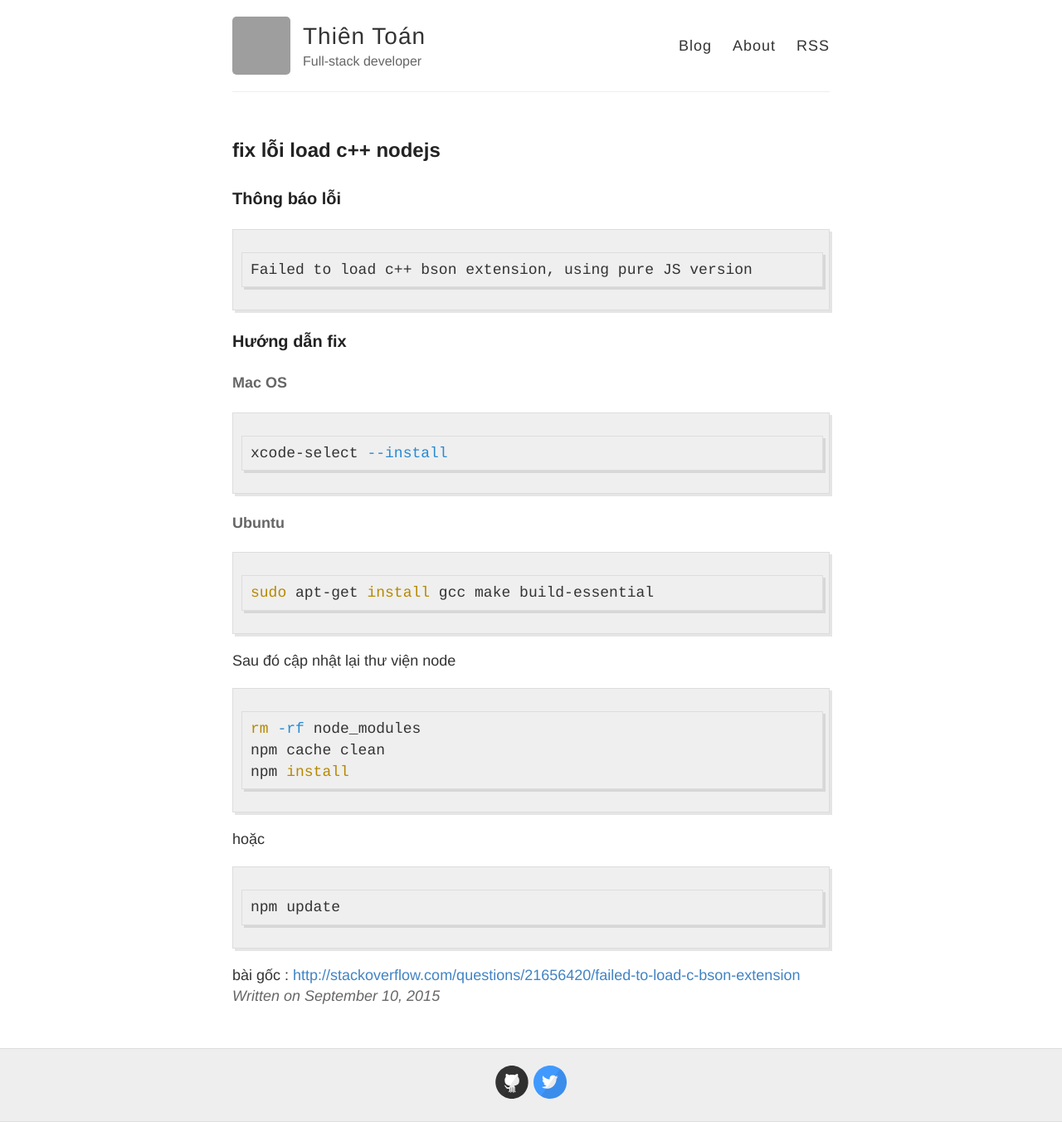
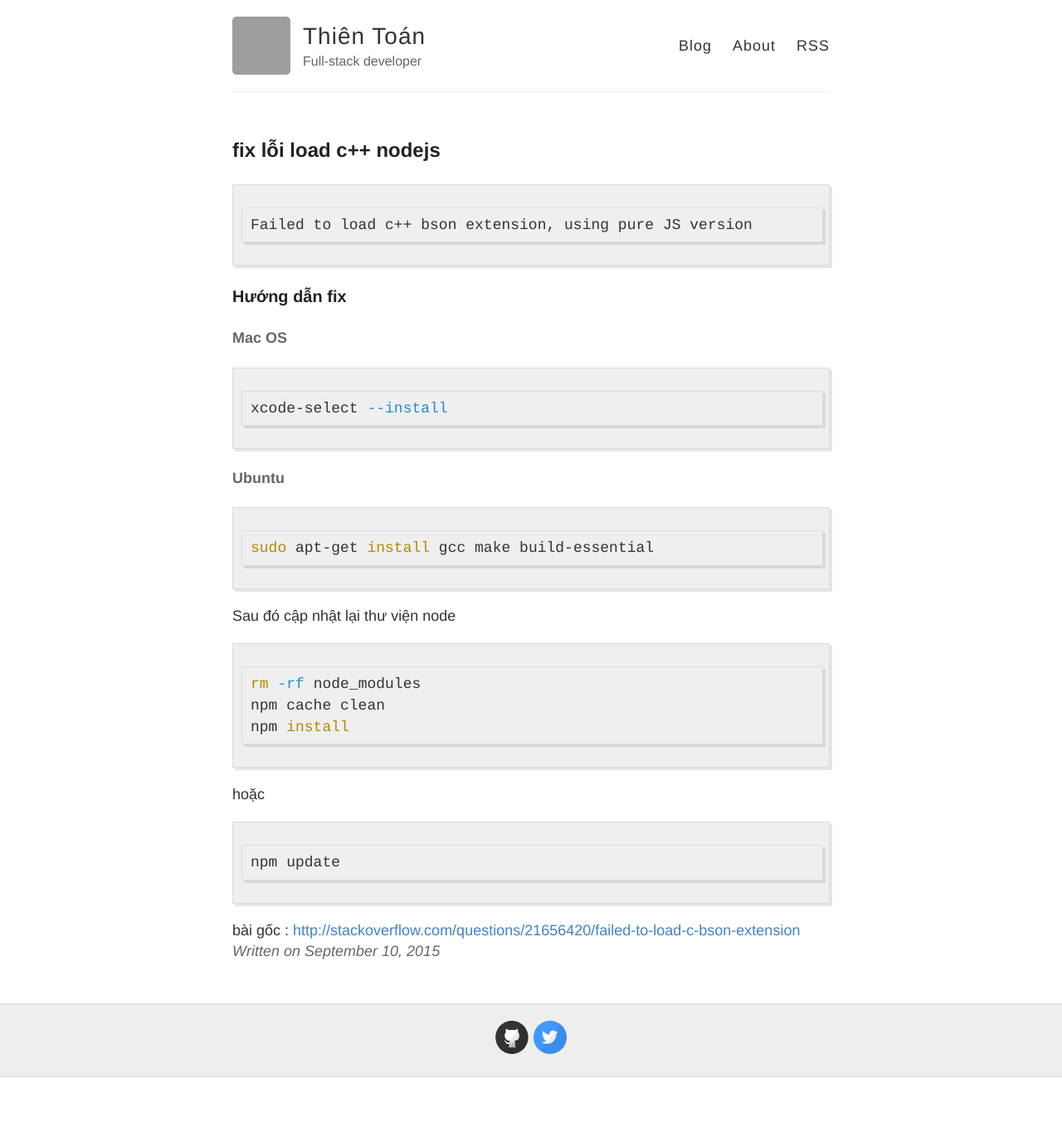
Before and after one commit to phongdpn1995/toanalien.github.io, a Jekyll site: the page built from _posts/2015-9-10-fix-load-c-nodejs.md, in a window 1280 px wide. Shown: the whole page at 83% size. Built offline with Jekyll 4.4.1, drawn with Linux system fonts in a browser that asks for light colours; Markdown is read by kramdown in place of the engine named in the settings; comment, search, counter and statistics services are not loaded; after the commit the page ends 1298 px from its top, so only the background shows below that; grey boxes are pictures that could not be loaded.

Commit message:
update fix c++ nodejs

````diff
--- a/_posts/2015-9-10-fix-load-c-nodejs.md
+++ b/_posts/2015-9-10-fix-load-c-nodejs.md
@@ -2,9 +2,6 @@
 layout: post
 title: fix lỗi load c++ nodejs
 ---
-
-### Thông báo lỗi
-
 ```text
 Failed to load c++ bson extension, using pure JS version
 ```
````
